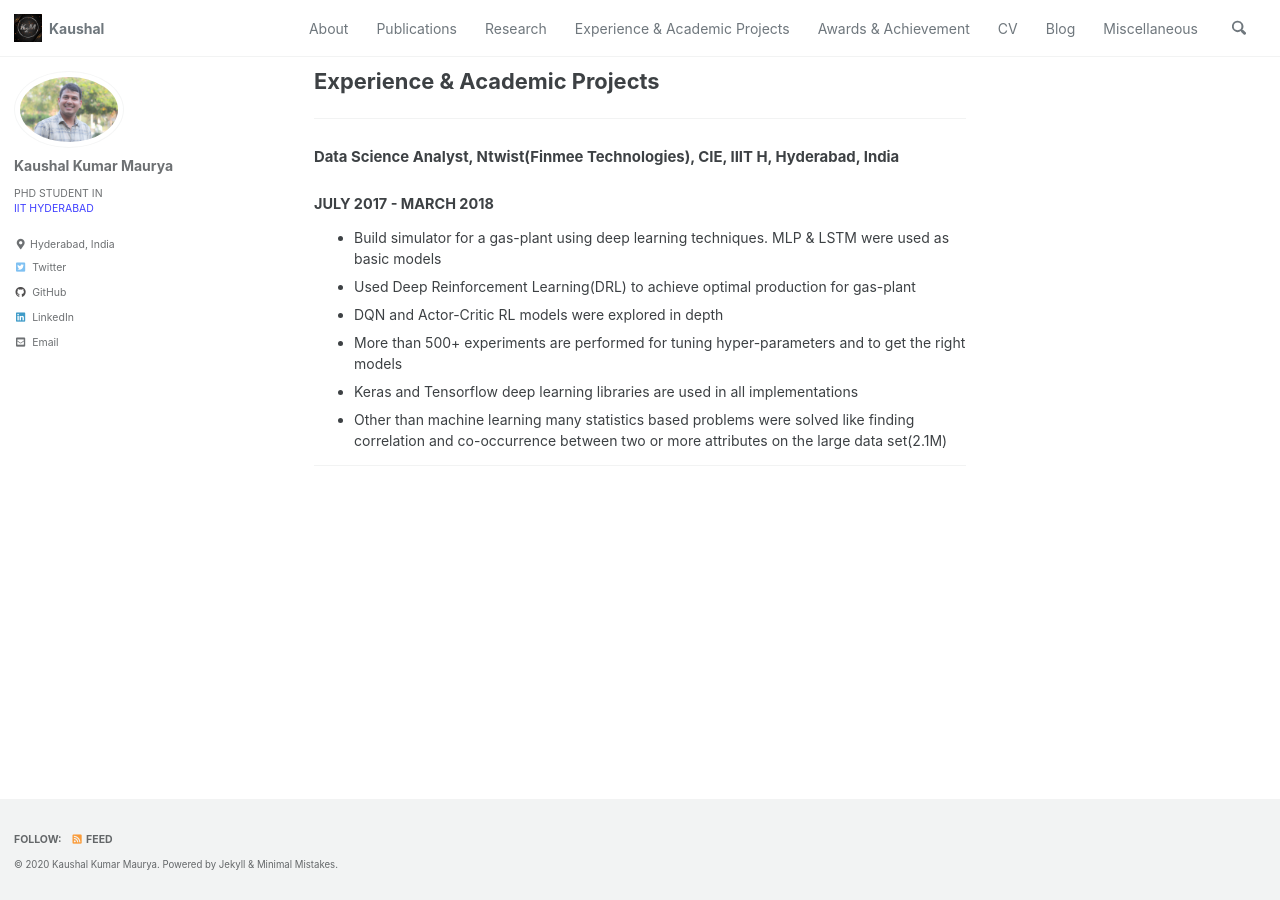
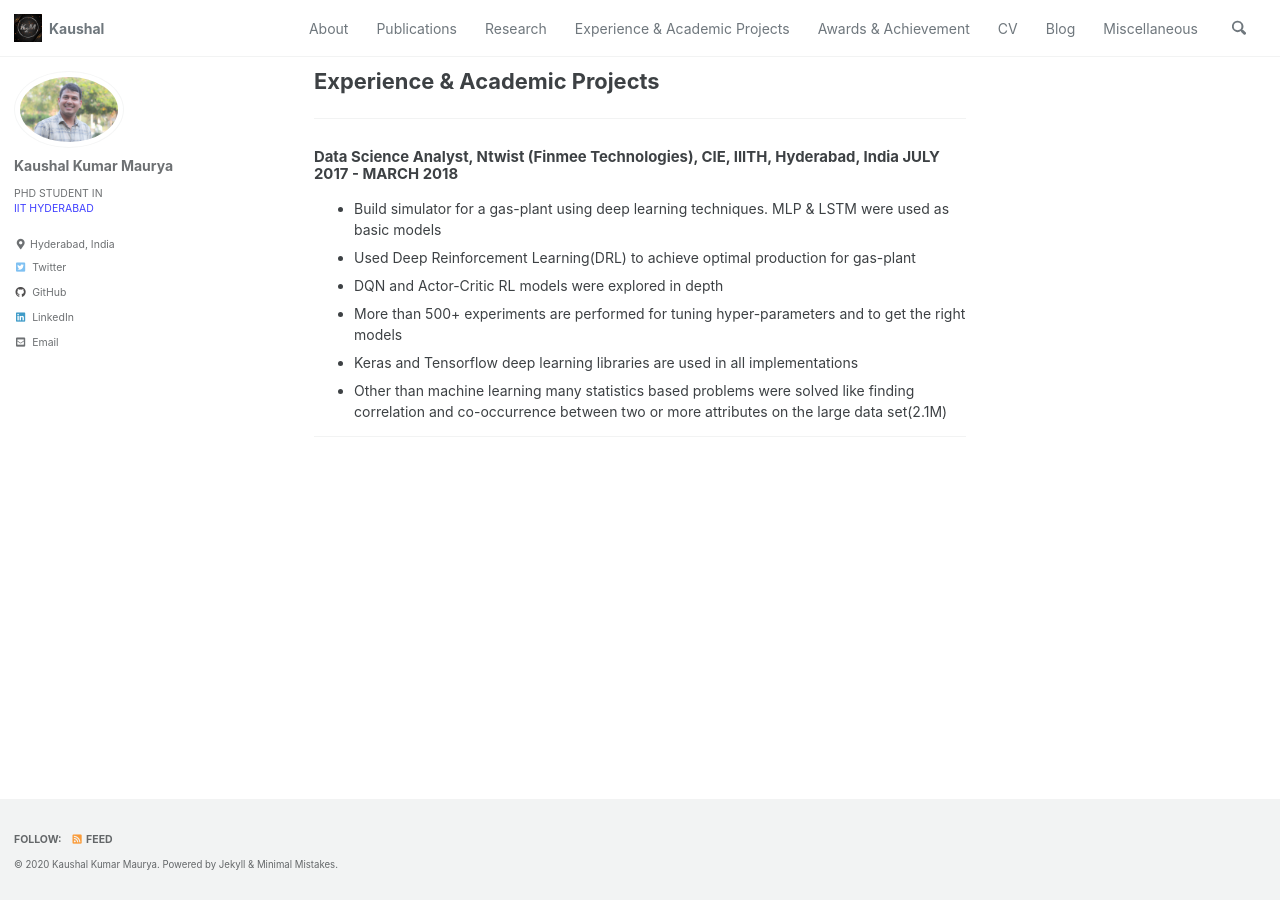
Before and after one commit to harshayelleni/harshayelleni.github.io, a Jekyll site: the page built from _pages/experience_academic_projects.md, in a window 1280 px wide. Built offline with Jekyll 4.4.1, drawn with Linux system fonts in a browser that asks for light colours; cached includes are drawn as plain includes.

Commit message:
doing modifications

```diff
--- a/_pages/experience_academic_projects.md
+++ b/_pages/experience_academic_projects.md
@@ -4,8 +4,7 @@ permalink: /experience_academic_projects/
 ---
 
 ---
-#### Data Science Analyst, Ntwist(Finmee Technologies), CIE, IIIT H, Hyderabad, India
-##### JULY 2017 - MARCH 2018
+#### Data Science Analyst, Ntwist (Finmee Technologies), CIE, IIITH, Hyderabad, India  JULY 2017 - MARCH 2018
 * Build simulator for a gas-plant using deep learning techniques. MLP & LSTM were used as basic models
 * Used Deep Reinforcement Learning(DRL) to achieve optimal production for gas-plant
 * DQN and Actor-Critic RL models were explored in depth
```
